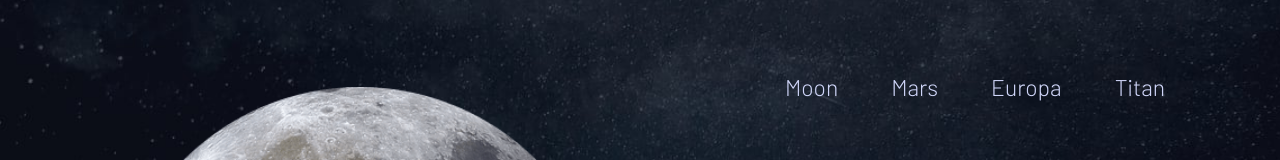
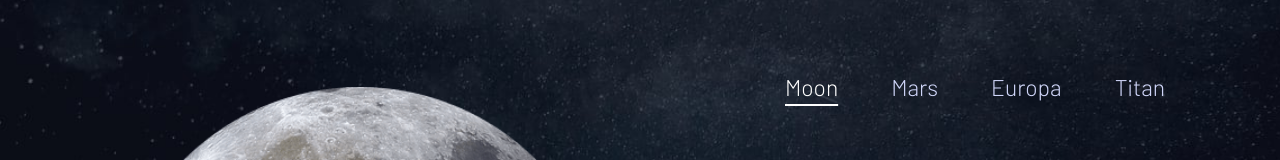
Before and after one commit to ayezabashir/space-tourism-website, a React (Vite) app: page /destination in a window 1280 px wide. Shown: the part 201-361 px from the top of the page. Built offline with nearby package versions, Linux system fonts and the light colour scheme; a web font is replaced by a local one.

Commit message:
destination update

```diff
--- a/src/pages/Destination.jsx
+++ b/src/pages/Destination.jsx
@@ -17,10 +17,10 @@ const Destination = () => {
             </div>
             <div className="mt-50 lg:mt-0 text-center lg:text-start max-w-460">
               <nav className="flex justify-between px-20 items-center mb-30 gap-10 font-barlow font-light text-lightblue">
-                <li className="list-none mx-5" onClick={() => setCurrDestination("Moon")}>Moon</li>
-                <li className="list-none mx-5" onClick={() => setCurrDestination("Mars")}>Mars</li>
-                <li className="list-none mx-5" onClick={() => setCurrDestination("Europa")}>Europa</li>
-                <li className="list-none mx-5" onClick={() => setCurrDestination("Titan")}>Titan</li>
+                <li className={`list-none mx-5 cursor-pointer ${currDestination === "Moon" ? "underline underline-offset-8 text-white" : "text-lightblue"}`} onClick={() => setCurrDestination("Moon")}>Moon</li>
+                <li className={`list-none mx-5 cursor-pointer ${currDestination === "Mars" ? "underline underline-offset-8 text-white" : "text-lightblue"}`} onClick={() => setCurrDestination("Mars")}>Mars</li>
+                <li className={`list-none mx-5 cursor-pointer ${currDestination === "Europa" ? "underline underline-offset-8 text-white" : "text-lightblue"}`} onClick={() => setCurrDestination("Europa")}>Europa</li>
+                <li className={`list-none mx-5 cursor-pointer ${currDestination === "Titan" ? "underline underline-offset-8 text-white" : "text-lightblue"}`} onClick={() => setCurrDestination("Titan")}>Titan</li>
               </nav>
               <div>
                 <h2 className="text-3xl">{selectedDestination.name}</h2>
```
